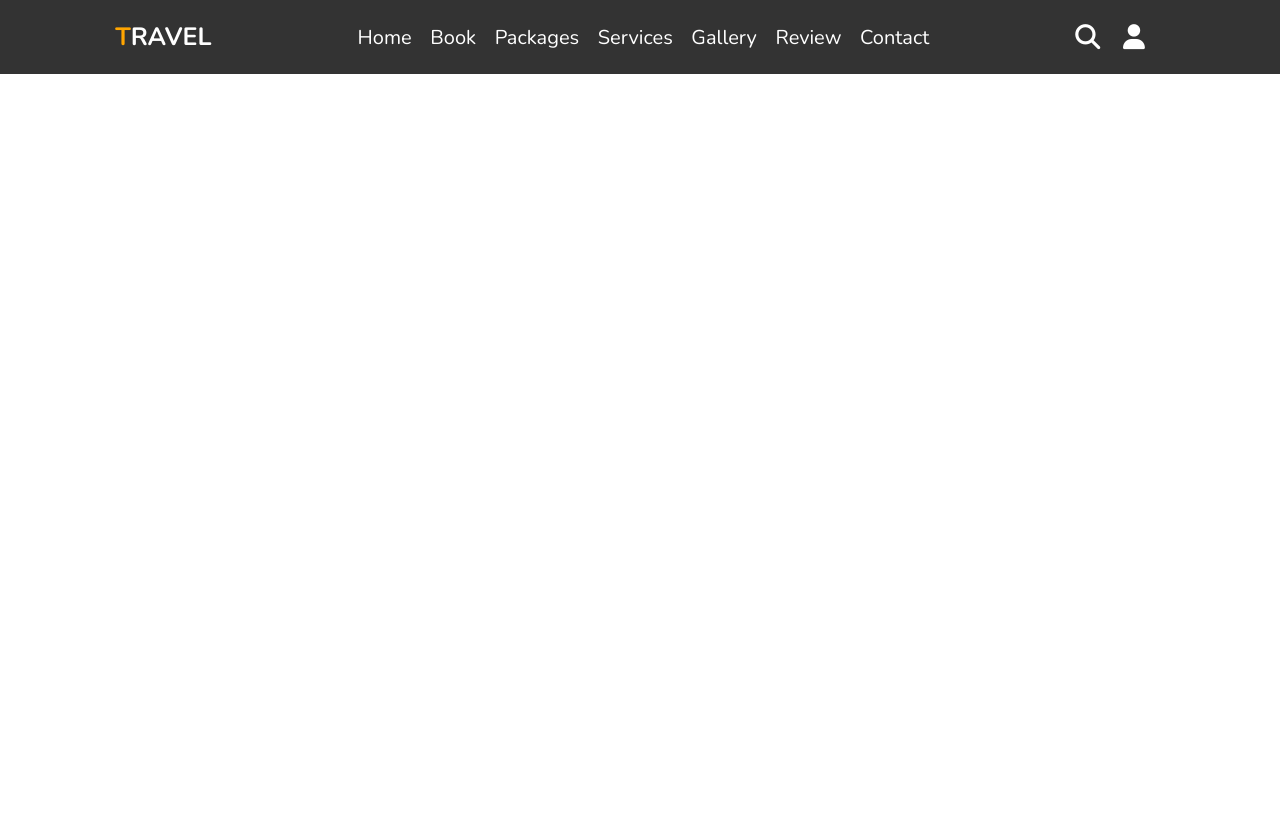
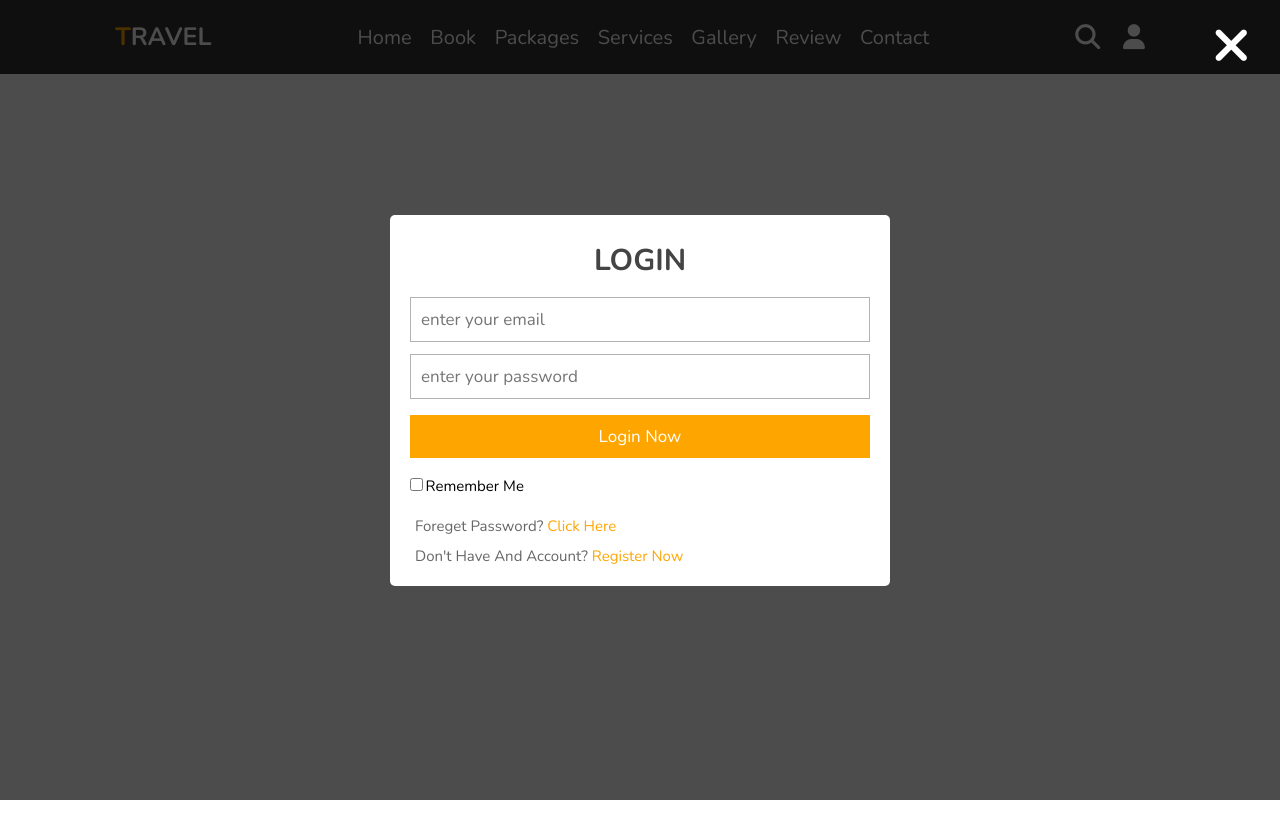
Before and after one commit to MohamedAnwarAlhamed/tour-and-travel-agency-website, a plain HTML site: page index.html in a window 1280 px wide. Both pictures are taken after a click on the icon 1133 px from the left and 36 px from the top of the page. Shown: the top 838 px of the page. Drawn offline with nearby package versions, Linux system fonts and the light colour scheme.

Commit message:
form login

```diff
--- a/css/style.css
+++ b/css/style.css
@@ -118,9 +118,110 @@ header .search-bar-container label{
     margin-left: 1.5rem;
 }
 
+
 header .search-bar-container label:hover{
     color: var(--orange);
 }
 
+/* ######################################################## */
 
-/* ######################################################## */
+.login-form-container{
+    position: fixed;
+    /* top: 0; */
+    top: -120%;
+    left: 0;
+    min-height: 100vh;
+    width: 100%;
+    background: rgba(0,0,0,.7);
+    display: flex;
+    align-items: center;
+    justify-content: center;
+    z-index: 10000000;
+}
+
+.login-form-container.active{
+    top: 0;
+}
+
+.login-form-container form{
+    margin:2rem;
+    padding: 1.5rem 2rem;
+    border-radius: .5rem;
+    background: #fff;
+    width: 50rem;
+}
+
+.login-form-container form h3{
+    font-size:3rem;
+    color:#444;
+    text-transform: uppercase;
+    text-align: center;
+    padding: 1rem 0;
+}
+
+.login-form-container form .box{
+    width:100%;
+    padding:1rem;
+    font-size:1.7rem;
+    color:#333;
+    margin:.6rem 0;
+    border:.1rem solid rgba(0,0,0,.3);
+    text-transform: none;
+}
+
+.login-form-container form .box:focus{
+    border-color: var(--orange);
+}
+
+.login-form-container form #remember{
+    margin:2rem 0;
+}
+
+.login-form-container form label{
+    font-size:1.5rem;
+}
+
+.login-form-container form .btn{
+    display: block;
+    width:100%;
+}
+
+.login-form-container form p{
+    padding:.5rem;
+    font-size:1.5rem;
+    color:#666;
+}
+
+.login-form-container form p a{
+    color: var(--orange);
+}
+
+.login-form-container form p a:hover{
+    color: #333;
+    text-decoration: underline;
+}
+
+.login-form-container #form-close{
+    position: absolute;
+    top: 2rem;
+    right: 3rem;
+    font-size: 5rem;
+    color: #fff;
+    cursor: pointer;
+}
+
+.btn{
+    display:inline-block;
+    margin-top: 1rem;
+    background: var(--orange);
+    color:#fff;
+    padding:.8rem 3rem;
+    border: .2rem solid var(--orange);
+    cursor: pointer;
+    font-size: 1.7rem;
+}
+
+.btn:hover{
+    background:rgba(255, 265, 0, .2);
+    color: var(--orange);
+}
--- a/index.html
+++ b/index.html
@@ -30,7 +30,7 @@
 
         <div class="icon">
             <i class="fas fa-search" id="search-btn"></i>
-            <i class="fas fa-user" id="search-login "></i>
+            <i class="fas fa-user" id="login-btn"></i>
         </div>
 
         <form action="" class="search-bar-container">
@@ -42,6 +42,23 @@
 
     <!-- header section end -->
 
+    <!-- login form container  -->
+
+    <div class="login-form-container">
+        <i class="fas fa-times" id="form-close"></i>
+        <form action="">
+            <h3>login</h3>
+            <input type="email" class="box" placeholder="enter your email">
+            <input type="password" class="box" placeholder="enter your password">
+            <input type="submit" value="login now" class="btn">
+            <input type="checkbox"  id="remember">
+            <label for="remember">remember me</label>
+            <p>foreget password? <a href="#">click here</a></p>
+            <p>don't have and account? <a href="#">register now</a></p>
+        </form>
+
+    </div>
+
 
 
 
--- a/js/script.js
+++ b/js/script.js
@@ -11,3 +11,16 @@ searchBtn.addEventListener('click', () => {
     searchBar.classList.toggle('active');
 });
 // ##############################################
+
+let formBtn = document.querySelector('#login-btn');
+let loginForm = document.querySelector('.login-form-container');
+let formClose = document.querySelector('#form-close');
+
+
+formBtn.addEventListener('click', () => {
+    loginForm.classList.add('active');
+});
+
+formClose.addEventListener('click', () => {
+    loginForm.classList.remove('active');
+});
```
